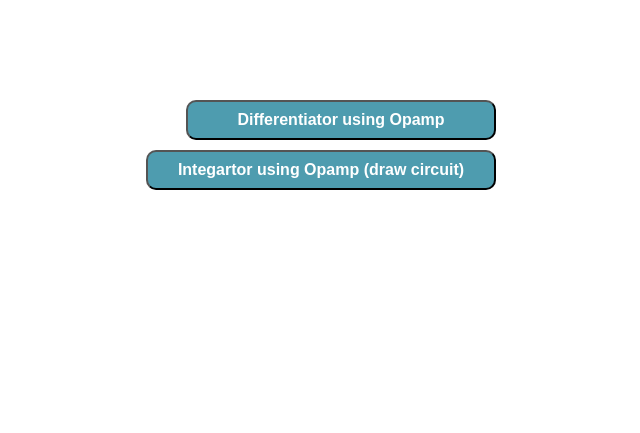
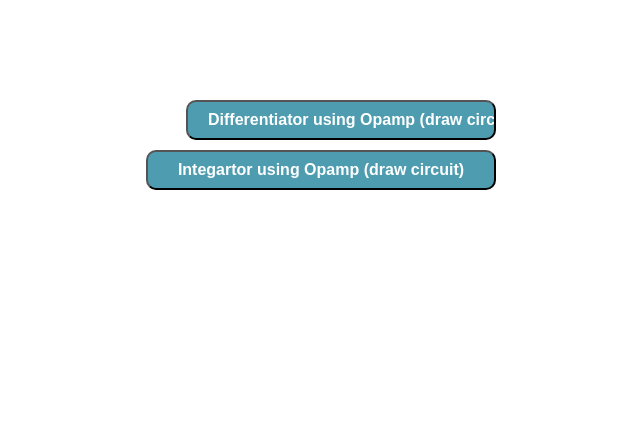
Before and after one commit to virtual-labs/exp-operational-amplifier-iitkgp, a plain HTML site: page experiment/simulation/index.html in a window 1280 px wide. Shown: the whole page, without its empty margins (324-964 px from the left). Drawn offline with Linux system fonts and the light colour scheme.

Commit message:
operational amp modified

```diff
--- a/experiment/simulation/index.html
+++ b/experiment/simulation/index.html
@@ -9,7 +9,7 @@
 		<div  style="position:relative;width:600px;height:410px; margin:0 auto;">
 			<h2><marquee style="color:green;font-size:20pt">Study of Differentiator and Integrator using Operational Amplifier</marquee></h2>
 
-                            <input type="button" onclick="window.open('./rcdifferentiator_opamp.html', '_blank');" value="Differentiator using Opamp" style="position:absolute;top:80px;right:120px;"/>
+                            <input type="button" onclick="window.open('./rcdifferentiator_opamp.html', '_blank');" value="Differentiator using Opamp (draw circuit)" style="position:absolute;top:80px;right:120px;"/>
                             <input type="button" onclick="window.open('./rcintegrator_opamp.html', '_blank');" value="Integartor using Opamp (draw circuit)" style="position:absolute;top:130px;right:120px;width:350px;"/>
 
 </div>
```
